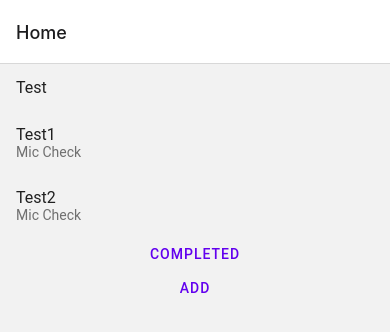
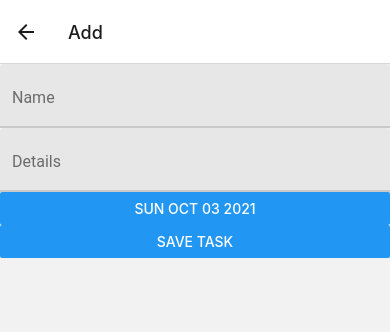
Before and after one commit to etentuk/TODO-APP, a React Native app: screen /Add in a window 390 px wide. Shown: the top 332 px of the page. Built offline with nearby package versions, Linux system fonts and the light colour scheme.

Commit message:
edit tasks implemented, added default values, made name and detail required for saving

```diff
--- a/App.tsx
+++ b/App.tsx
@@ -14,7 +14,8 @@ const App = () => {
       <NavigationContainer>
         <Stack.Navigator>
           <Stack.Screen name="Home" component={HomeScreen} />
-          <Stack.Screen name="AddEdit" component={AddEditTodoScreen} />
+          <Stack.Screen name="Add" component={AddEditTodoScreen} />
+          <Stack.Screen name="Edit" component={AddEditTodoScreen} />
           <Stack.Screen name="Completed" component={CompletedTodosScreen} />
         </Stack.Navigator>
       </NavigationContainer>
--- a/src/AddEditTodoScreen/AddEditTodoScreen.tsx
+++ b/src/AddEditTodoScreen/AddEditTodoScreen.tsx
@@ -1,5 +1,5 @@
-import React from 'react';
-import { View, Button, Modal } from 'react-native';
+import React, { FC } from 'react';
+import { View, Button, Modal, Alert } from 'react-native';
 import { TextInput } from 'react-native-paper';
 import { TodoStore as store } from '../store/store';
 import DateTimePicker from '@react-native-community/datetimepicker';
@@ -9,7 +9,7 @@ import { useNavigation } from '@react-navigation/native';
 
 const containerStyle = { backgroundColor: 'white', padding: 20 };
 
-const AddEditTodoScreen = () => {
+const AddEditTodoScreen: FC = () => {
   const { navigate } = useNavigation();
   const { date, setDate, open, setOpen } = state;
   const { todo, setTodo } = store;
@@ -19,9 +19,19 @@ const AddEditTodoScreen = () => {
     setOpen(false);
   };
 
-  const addTodo = () => {
-    store.addTodo(todo);
-    navigate('Home');
+  const saveTodo = () => {
+    if (todo.name && todo.details) {
+      store.addTodo(todo);
+      navigate('Home');
+      return;
+    }
+    Alert.alert('Enter Name and Details!', 'To save task, fill both fields!', [
+      {
+        text: 'Cancel',
+        onPress: () => console.log('Cancel Pressed'),
+        style: 'cancel',
+      },
+    ]);
   };
 
   return (
@@ -49,7 +59,7 @@ const AddEditTodoScreen = () => {
         <Button title="Cancel" onPress={() => setOpen(false)} />
       </Modal>
       <Button title={todo.date.toDateString()} onPress={() => setOpen(true)} />
-      <Button title="Create Task" onPress={addTodo} />
+      <Button title="Save Task" onPress={saveTodo} />
     </View>
   );
 };
--- a/src/CompletedTodosScreen/CompletedTodosScreen.tsx
+++ b/src/CompletedTodosScreen/CompletedTodosScreen.tsx
@@ -1,12 +1,14 @@
 import React from 'react';
 import { View, Text, Button } from 'react-native';
 import { observer } from 'mobx-react-lite';
+import { useNavigation } from '@react-navigation/native';
 
-const CompletedTodosScreen = ({ navigation }) => {
+const CompletedTodosScreen = () => {
+  const { goBack } = useNavigation();
   return (
     <View>
       <Text>Hello Boys</Text>
-      <Button title="Go back" onPress={() => navigation.goBack()} />
+      <Button title="Go back" onPress={() => goBack()} />
     </View>
   );
 };
--- a/src/HomeScreen/HomeScreen.tsx
+++ b/src/HomeScreen/HomeScreen.tsx
@@ -1,4 +1,4 @@
-import React from 'react';
+import React, { FC } from 'react';
 import { View, FlatList, TouchableOpacity, Alert } from 'react-native';
 import { Button, List } from 'react-native-paper';
 import { useNavigation } from '@react-navigation/native';
@@ -6,9 +6,11 @@ import { observer } from 'mobx-react-lite';
 import { TodoStore } from '../store/store';
 import { Todo } from '../store/store.types';
 
-const HomeScreen = () => {
+const HomeScreen: FC = () => {
   const { navigate } = useNavigation();
-  const { completeTodo, incompleteTodos } = TodoStore;
+  const { completeTodo, incompleteTodos, setTodoWithID, resetTodo } = TodoStore;
+
+  console.log(TodoStore.todos);
 
   const completeAlert = (id: number) => {
     Alert.alert(
@@ -30,10 +32,20 @@ const HomeScreen = () => {
     );
   };
 
+  const editTask = (id: number) => {
+    setTodoWithID(id);
+    navigate('Edit');
+  };
+
+  const addTask = () => {
+    resetTodo();
+    navigate('Add');
+  };
+
   const render = ({ item }: { item: Todo }) => (
     <TouchableOpacity
       onPress={() => completeAlert(item.id)}
-      onLongPress={() => navigate('AddEdit')}>
+      onLongPress={() => editTask(item.id)}>
       <List.Item title={item.name} description={item.details} />
     </TouchableOpacity>
   );
@@ -41,7 +53,7 @@ const HomeScreen = () => {
     <View>
       <FlatList data={incompleteTodos()} renderItem={render} />
       <Button onPress={() => navigate('Completed')}>Completed</Button>
-      <Button onPress={() => navigate('AddEdit')}>Add</Button>
+      <Button onPress={addTask}>Add</Button>
     </View>
   );
 };
--- a/src/store/store.ts
+++ b/src/store/store.ts
@@ -1,19 +1,19 @@
 import { makeAutoObservable } from 'mobx';
 import { Todo, TodoStoreTypes } from './store.types';
 
-const newTodo = {
+const defaultTodo = () => ({
   name: '',
   id: Math.random() * 1000,
   details: '',
   date: new Date(),
   completed: false,
-};
+});
 
 const defaultTodos = {
   100000: {
     name: 'Test',
     id: 100000,
-    details: '',
+    details: 'Mic Check',
     date: new Date(),
     completed: false,
   },
@@ -34,14 +34,17 @@ const defaultTodos = {
 };
 
 export const TodoStore: TodoStoreTypes = makeAutoObservable({
-  todo: newTodo,
+  todo: defaultTodo(),
   todos: defaultTodos,
   addTodo: (todo: Todo) => {
     TodoStore.todos[todo.id] = todo;
-    TodoStore.todo = newTodo;
+    TodoStore.todo = defaultTodo();
   },
   setTodo: (todo: Todo) => {
     TodoStore.todo = todo;
+  },
+  setTodoWithID: (id: number) => {
+    TodoStore.todo = TodoStore.todos[id];
   },
   completeTodo: (id: number) => {
     TodoStore.todos[id].completed = true;
@@ -52,4 +55,7 @@ export const TodoStore: TodoStoreTypes = makeAutoObservable({
   incompleteTodos: () => {
     return Object.values(TodoStore.todos).filter(todo => !todo.completed);
   },
+  resetTodo: () => {
+    TodoStore.todo = defaultTodo();
+  },
 });
--- a/src/store/store.types.ts
+++ b/src/store/store.types.ts
@@ -3,9 +3,11 @@ export type TodoStoreTypes = {
   todos: Record<number, Todo>;
   addTodo: (todo: Todo) => void;
   setTodo: (todo: Todo) => void;
+  setTodoWithID: (id: number) => void;
   completedTodos: () => Todo[];
   completeTodo: (id: number) => void;
   incompleteTodos: () => Todo[];
+  resetTodo: () => void;
 };
 
 export type Todo = {
```
